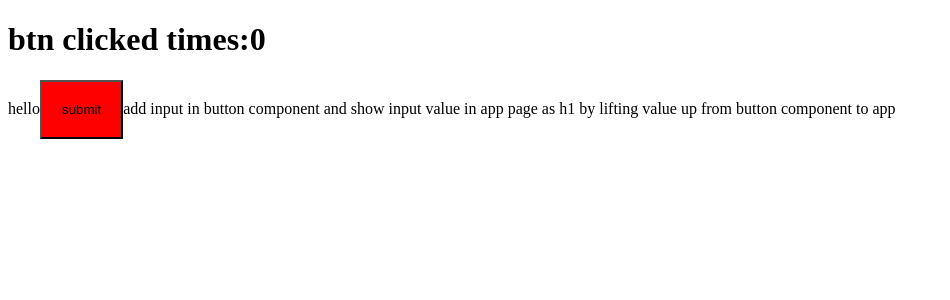
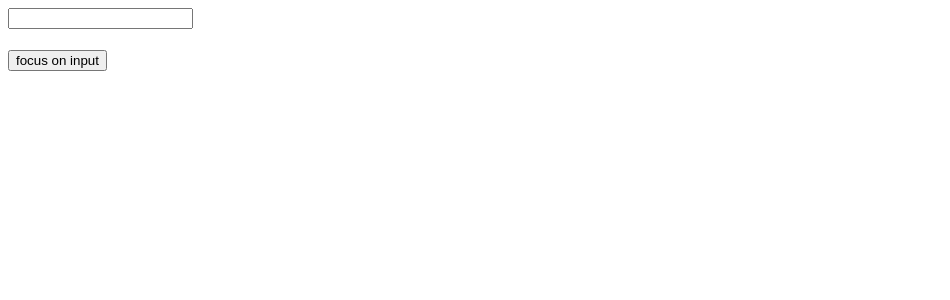
Before and after one commit to mr-sherry/react-b1, a React (Vite) app in the folder useeffect/: page / in a window 1280 px wide. Shown: the top 300 px of the page, without its empty margins (0-950 px from the left). Built offline with nearby package versions, Linux system fonts and the light colour scheme.

Commit message:
image design

```diff
--- a/useeffect/src/App.jsx
+++ b/useeffect/src/App.jsx
@@ -1,16 +1,43 @@
-import { useState } from 'react';
-import Button from './Components/Button';
+import Card from './Components/Cards/Card';
+import Card1 from './Components/Cards/Card1';
+import UserefHook from './Components/UserefHook';
 
 function App() {
-  const [count, setCount] = useState(0);
-
   return (
     <div>
-      <h1>btn clicked times:{count}</h1>
-      hello
-      <Button text={'submit'} click={setCount} />
-      add input in button component and show input value in app page as h1 by
-      lifting value up from button component to app
+      {/* <Card title={'title here'}>
+        <div>
+          <h1>hello</h1>
+          <p>
+            Lorem, ipsum dolor sit amet consectetur adipisicing elit. Mollitia
+            voluptates hic voluptatum doloribus enim tempora excepturi maxime
+            totam? Delectus, ipsum? Amet pariatur vitae repellat recusandae
+            soluta cupiditate libero neque magni?
+          </p>
+          <button>hello</button>
+        </div>
+      </Card> */}
+
+      {/* <Card1
+        heading={'hello from c1'}
+        para={'i am paragraph'}
+        text={'click me'}
+      />
+
+      <Card>
+        <div>
+          <img src='' alt='' />
+          <img src='' alt='' />
+          <img src='' alt='' />
+          <h2>hello</h2>
+          <h2>hello</h2>
+          <h2>hello</h2>
+          <h2>hello</h2>
+          <h2>hello</h2>
+        </div>
+      </Card> */}
+
+      <UserefHook />
     </div>
   );
 }
--- /dev/null
+++ b/useeffect/src/Components/Cards/Card.jsx
@@ -0,0 +1,18 @@
+import React, { Children } from 'react';
+import styles from './Card.module.css';
+
+function Card({ children, title }) {
+  return (
+    <div className={styles.card}>
+      <img
+        src='https://images.unsplash.com/photo-1575936123452-b67c3203c357?ixlib=rb-4.1.0&ixid=M3wxMjA3fDB8MHxzZWFyY2h8Mnx8aW1hZ2V8ZW58MHx8MHx8fDA%3D&fm=jpg&q=60&w=3000'
+        alt=''
+        width={300}
+      />
+      {children}
+      <h2>{title}</h2>
+    </div>
+  );
+}
+
+export default Card;
--- /dev/null
+++ b/useeffect/src/Components/Cards/Card.module.css
@@ -0,0 +1,5 @@
+.card {
+  height: fit-content;
+  width: 300px;
+  border: 2px solid black;
+}
--- /dev/null
+++ b/useeffect/src/Components/Cards/Card1.jsx
@@ -0,0 +1,14 @@
+import React from 'react';
+import styles from './Card.module.css';
+
+function Card1({ heading, para, text }) {
+  return (
+    <div className={styles.card}>
+      <h1>{heading}</h1>
+      <p>{para}</p>
+      <button>{text}</button>
+    </div>
+  );
+}
+
+export default Card1;
--- /dev/null
+++ b/useeffect/src/Components/UserefHook.jsx
@@ -0,0 +1,22 @@
+import React, { useRef } from 'react';
+
+function UserefHook() {
+  //   let input = document.getElementById('input123');
+  let inputRef = useRef(null);
+  let headingRef = useRef(null);
+
+  function handleClick() {
+    inputRef.current.focus();
+    headingRef.current.textContent = inputRef.current.value;
+  }
+
+  return (
+    <div>
+      <input ref={inputRef} type='text' name='' id='input123' />
+      <h1 ref={headingRef}></h1>
+      <button onClick={handleClick}>focus on input</button>
+    </div>
+  );
+}
+
+export default UserefHook;
```
Also changed, not shown: useeffect/public/original-d5d06c2d76fd1d6c15e8111dfd653769.webp (added).
